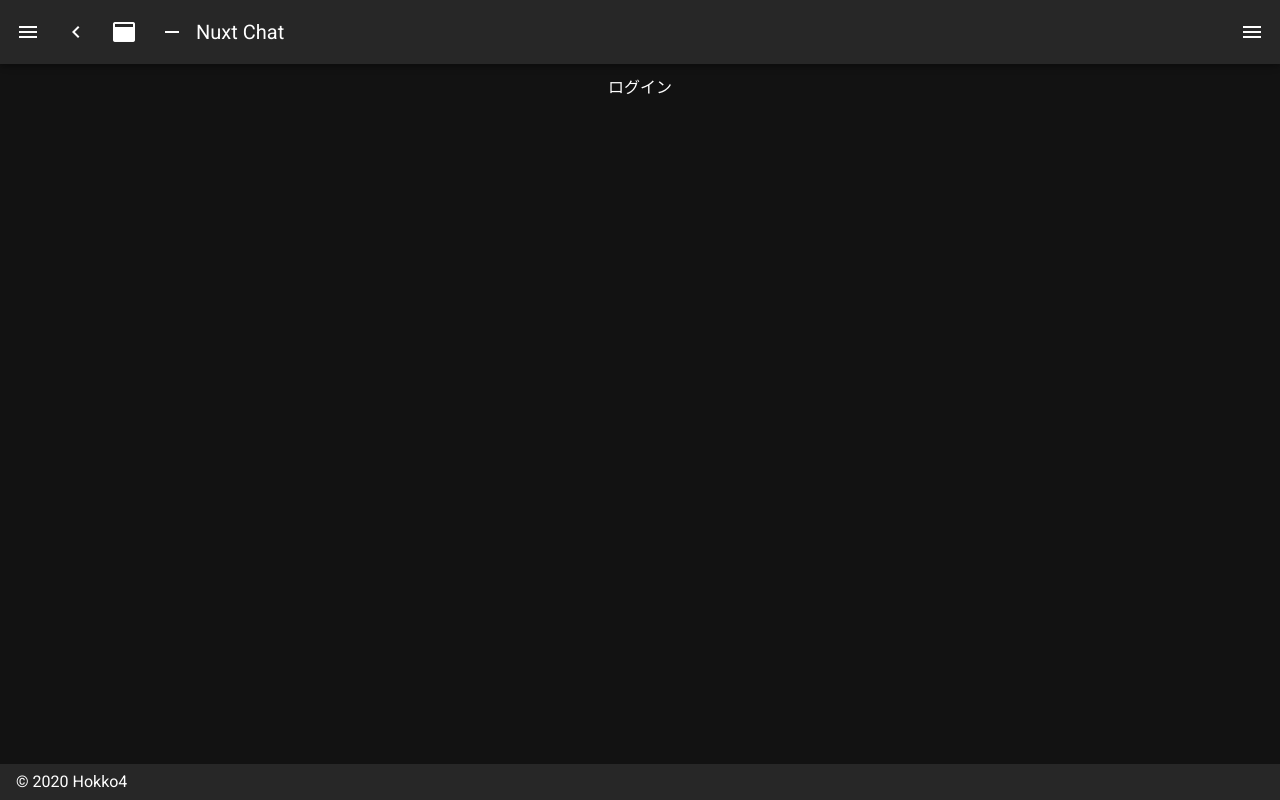
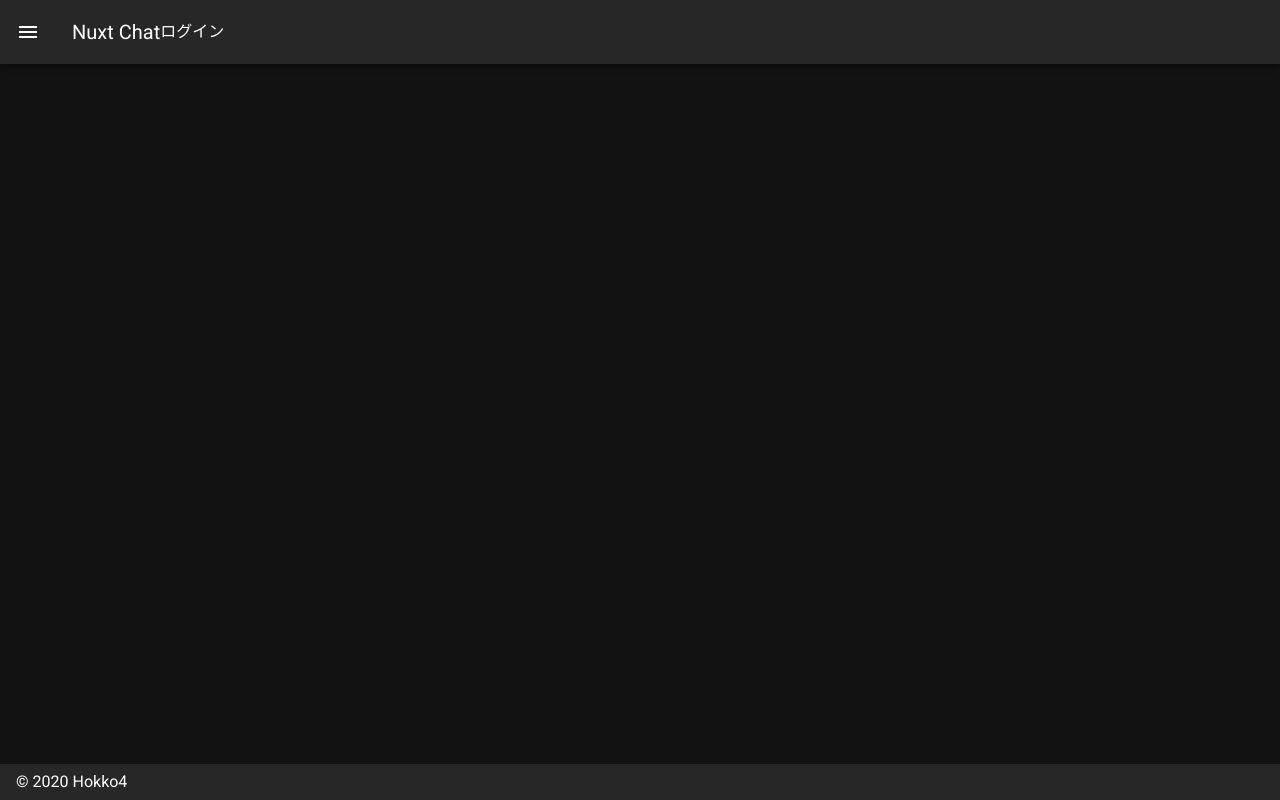
Before and after one commit to Hokko4/nuxt-chat, a Nuxt app: page / in a window 1280 px wide. Built offline with nearby package versions, Linux system fonts and the light colour scheme.

Commit message:
defaultにログイン移植

```diff
--- a/layouts/default.vue
+++ b/layouts/default.vue
@@ -24,29 +24,47 @@
         </v-list-item>
       </v-list>
     </v-navigation-drawer>
-    <v-app-bar :clipped-left="clipped" fixed app>
+    <v-app-bar
+      :clipped-left="clipped"
+      fixed
+      app
+    >
       <v-app-bar-nav-icon @click.stop="drawer = !drawer" />
-      <v-btn icon @click.stop="miniVariant = !miniVariant">
-        <v-icon>mdi-{{ `chevron-${miniVariant ? 'right' : 'left'}` }}</v-icon>
-      </v-btn>
-      <v-btn icon @click.stop="clipped = !clipped">
-        <v-icon>mdi-application</v-icon>
-      </v-btn>
-      <v-btn icon @click.stop="fixed = !fixed">
-        <v-icon>mdi-minus</v-icon>
-      </v-btn>
       <v-toolbar-title v-text="title" />
-      <v-spacer />
-      <v-btn icon @click.stop="rightDrawer = !rightDrawer">
-        <v-icon>mdi-menu</v-icon>
-      </v-btn>
+      <div>
+        <div
+          class="test"
+          v-if="user.uid"
+          key="login"
+        >
+          <img :src="user.photoURL">
+          <button
+            type="button"
+            @click="doLogout"
+          >ログアウト</button>
+        </div>
+        <div
+          v-else
+          key="logout"
+        >
+          <button
+            type="button"
+            @click="doLogin"
+          >ログイン</button>
+        </div>
+      </div>
     </v-app-bar>
     <v-content>
       <v-container>
         <nuxt />
       </v-container>
     </v-content>
-    <v-navigation-drawer v-model="rightDrawer" :right="right" temporary fixed>
+    <v-navigation-drawer
+      v-model="rightDrawer"
+      :right="right"
+      temporary
+      fixed
+    >
       <v-list>
         <v-list-item @click.native="right = !right">
           <v-list-item-action>
@@ -58,14 +76,21 @@
         </v-list-item>
       </v-list>
     </v-navigation-drawer>
-    <v-footer :fixed="fixed" app>
+    <v-footer
+      :fixed="fixed"
+      app
+    >
       <span>&copy; 2020 Hokko4</span>
     </v-footer>
   </v-app>
 </template>
 
-<script>
-export default {
+<script lang="ts">
+import { Component, Vue } from 'vue-property-decorator'
+import firebase from '~/plugins/firebase'
+import auth from '~/plugins/auth'
+
+@Component({
   data() {
     return {
       clipped: false,
@@ -86,8 +111,27 @@ export default {
       miniVariant: false,
       right: true,
       rightDrawer: false,
-      title: 'Nuxt Chat'
+      title: 'Nuxt Chat',
+      user: {}
+    }
+  },
+  mounted() {
+    auth().then(user => {
+      this.$data.user = user ? user : {}
+    })
+  },
+  methods: {
+    doLogin() {
+      const provider = new firebase.auth.TwitterAuthProvider()
+      firebase.auth().signInWithPopup(provider)
+    },
+    doLogout() {
+      firebase.auth().signOut()
+      location.reload()
     }
   }
+})
+export default class Index extends Vue {
+  user: object = {}
 }
 </script>
--- a/pages/index.vue
+++ b/pages/index.vue
@@ -1,13 +1,34 @@
 <template>
-  <v-layout column justify-center align-center>
-    <v-flex xs12 sm8 md6>
-      <div class="test" v-if="user.uid" key="login">
+  <v-layout
+    column
+    justify-center
+    align-center
+  >
+    <v-flex
+      xs12
+      sm8
+      md6
+    >
+      <!-- <div
+        class="test"
+        v-if="user.uid"
+        key="login"
+      >
         {{ user.displayName }}
-        <button type="button" @click="doLogout">ログアウト</button>
+        <button
+          type="button"
+          @click="doLogout"
+        >ログアウト</button>
       </div>
-      <div v-else key="logout">
-        <button type="button" @click="doLogin">ログイン</button>
-      </div>
+      <div
+        v-else
+        key="logout"
+      >
+        <button
+          type="button"
+          @click="doLogin"
+        >ログイン</button>
+      </div> -->
     </v-flex>
   </v-layout>
 </template>
@@ -59,13 +80,6 @@ import auth from '~/plugins/auth'
     })
   },
   methods: {
-    doLogin() {
-      const provider = new firebase.auth.TwitterAuthProvider()
-      firebase.auth().signInWithPopup(provider)
-    },
-    doLogout() {
-      firebase.auth().signOut()
-    },
     childAdded(snap) {
       const message = snap.val()
       this.$data.chat.push({
--- a/plugins/firebase.ts
+++ b/plugins/firebase.ts
@@ -1,5 +1,6 @@
 import * as firebase from 'firebase/app'
 import 'firebase/auth'
+import 'firebase/database'
 
 if (!firebase.apps.length) {
   firebase.initializeApp({
```
